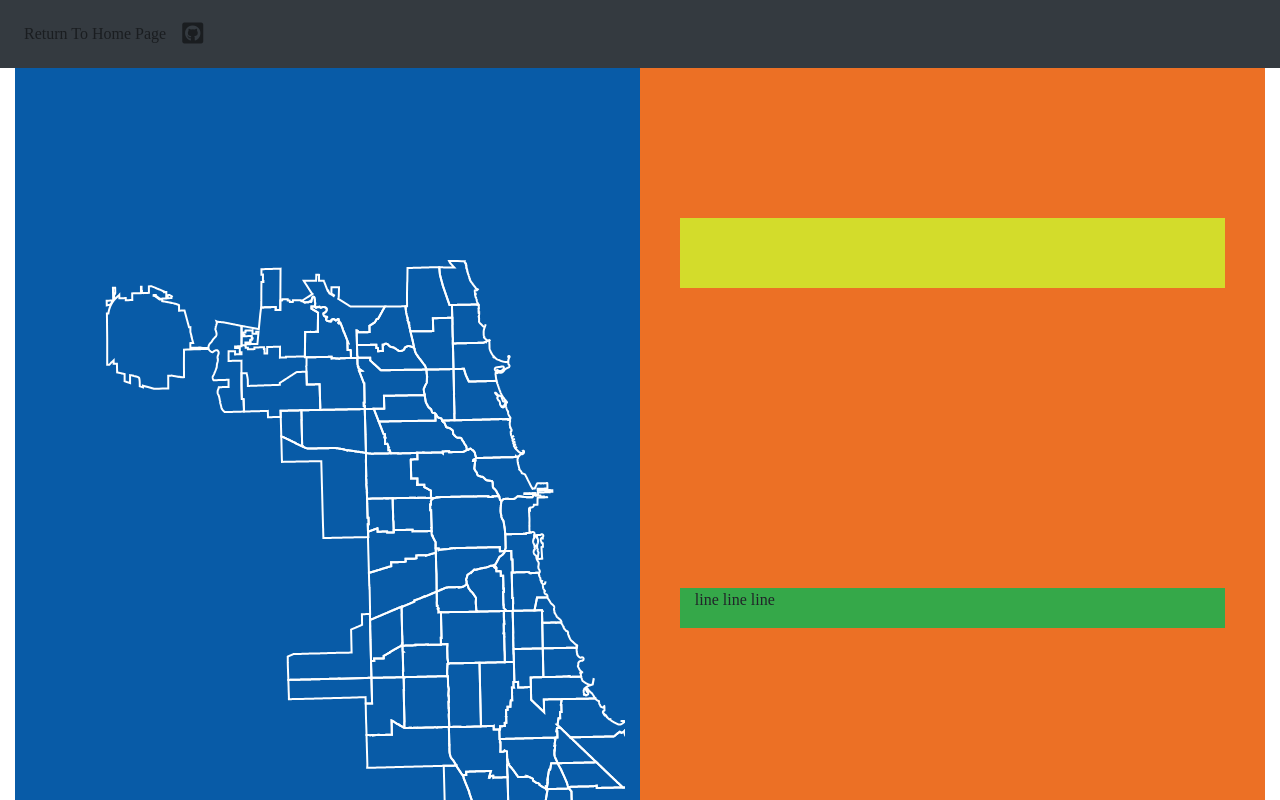
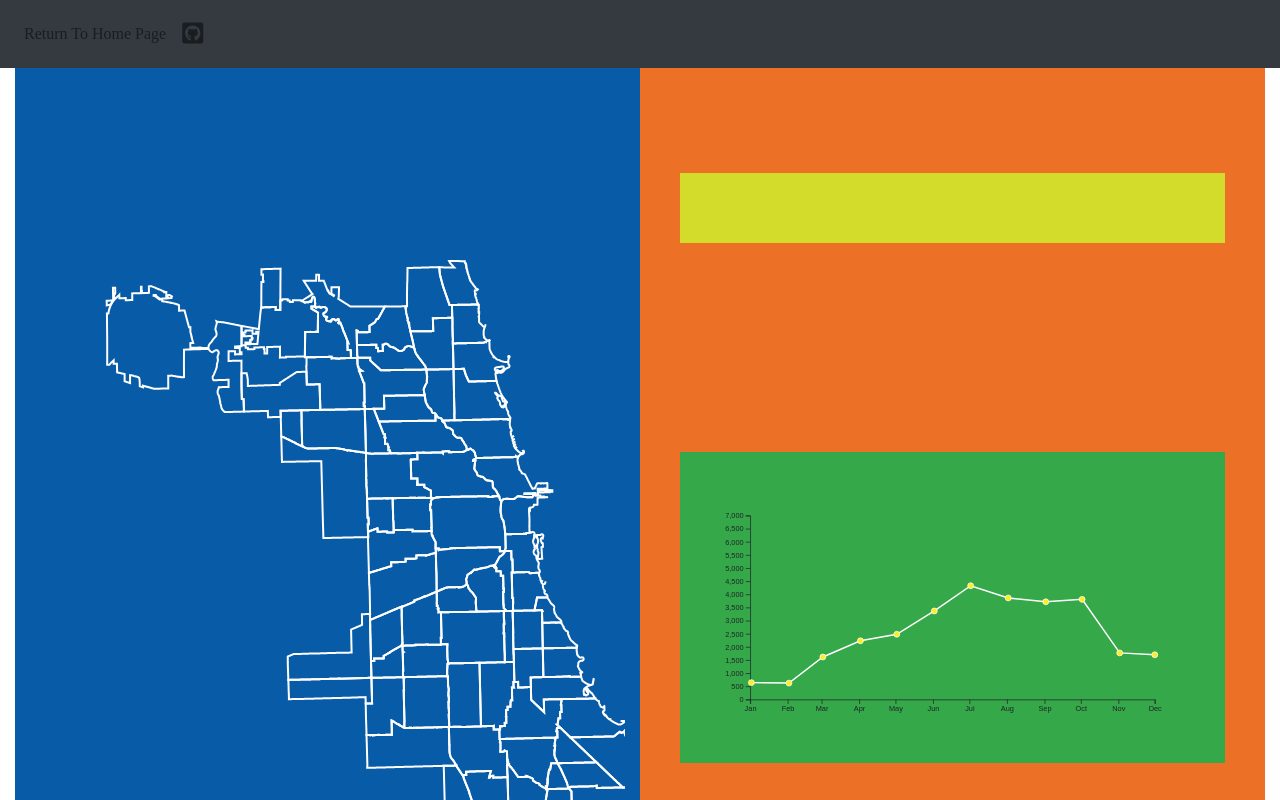
Before and after one commit to data-driven-dorks/Chicago-Rats-Be-Gone-Dashboard, a website built with webpack: page src/index.html in a window 1280 px wide. Shown: the top 800 px of the page. Built offline with nearby package versions, Linux system fonts and the light colour scheme; a web font is replaced by a local one; what d3-simple-slider would draw is missing.

Commit message:
chained slider and line chart, using a hacky method, but it works

```diff
--- a/src/index.html
+++ b/src/index.html
@@ -35,7 +35,6 @@
             </div>
             <div class="line-section col-12 col-sm-11 align-items-center justify-content-center">
                 <!-- Number of Rat Complaints -->
-                <p>line line line</p>
             </div>
             <div class="stacked-bar-section col-12 col-sm-11 align-items-center justify-content-center">
                 <!-- Stacked Bar Chart -->
--- /dev/null
+++ b/src/js/charts/line.js
@@ -0,0 +1,190 @@
+import * as d3 from "d3";
+
+export default class lineChart {
+    constructor(canvas, width, height, margin) {
+        this.canvas = canvas;
+        this.width = width;
+        this.height = height;
+        this.margin = margin;
+        this.graphWidth = this.width - this.margin.left - this.margin.right;
+        this.graphHeight = this.height - this.margin.top - this.margin.bottom;
+        this.graphed = false;
+    };
+
+    graphSetup() {
+        this.graph = this.canvas.append("g")
+            .attr("tranform", `translate(${this.margin.left}, ${this.margin.top})`);
+    };
+
+    graphScales() {
+        const dateExtent = d3.extent(this.data, d => d.date)
+            .map(e => new Date(e));
+        const countMax = 7000;
+
+        this.x = d3.scaleTime()
+            .domain(dateExtent)
+            .range([this.margin.left, this.graphWidth + this.margin.left])
+            .nice();
+
+        this.y = d3.scaleLinear()
+            .domain([0, countMax])
+            .range([this.graphHeight + this.margin.top, this.margin.top])
+            .nice();
+    };
+
+    graphAxes() {
+        this.xAxisGroup = this.graph.append("g")
+            .attr("transform", `translate(0, ${this.margin.top + this.graphHeight})`);
+        this.yAxisGroup = this.graph.append("g")
+            .attr("transform", `translate(${this.margin.left}, 0)`);
+
+        const xAxis = d3.axisBottom(this.x)
+            .tickFormat(d3.timeFormat("%b"));
+        const yAxis = d3.axisLeft(this.y);
+
+        this.xAxisGroup.call(xAxis)
+            .attr("class", "ticks-style");
+        this.yAxisGroup.call(yAxis)
+            .attr("class", "ticks-style");
+    };
+
+    graphLine() {
+        const timeLine = d3.line()
+            .x(d => this.x(new Date(d.date)))
+            .y(d => this.y(d.count));
+
+        this.timePath = this.graph.append("path")
+            .datum(this.data)
+            .attr("d", timeLine)
+            .attr("stroke", "white")
+            .attr("stroke-width", 2)
+            .attr("fill", "none");
+
+        const l = this.timePath.node().getTotalLength();
+
+        this.timePath.attr("stroke-dasharray", `${l}, ${l}`)
+            .attr("stroke-dashoffset", l);
+
+        this.timePath.transition()
+            .duration(2000)
+            .attr("stroke-dashoffset", 0);
+
+        setTimeout(() => {
+            this.graphCircles()
+        }, 2000);
+    };
+
+    graphCircles() {
+        if (this.circles) this.circles.remove();
+        this.circles = this.graph.selectAll("circle")
+            .data(this.data)
+            .enter()
+            .append("circle")
+            .attr("r", 0)
+            .attr("cx", d => this.x(new Date(d.date)))
+            .attr("cy", d => this.y(d.count))
+            .attr("class", "cursor-pointer")
+            .attr("stroke", "white")
+            .attr("stroke-width", 1);
+
+        this.circles.transition()
+            .duration(500)
+            .attr("r", 4)
+            .attr("fill", "rgb(252, 238, 33)");
+
+        this.circles.on("mouseover", this.handleMouseOver.bind(this))
+            .on("mouseout", this.handleMouseOut);
+    };
+
+    handleMouseOver(d, i, n) {
+        const months = [
+            "January",
+            "February",
+            "March",
+            "April",
+            "May",
+            "June",
+            "July",
+            "August",
+            "September",
+            "October",
+            "November",
+            "December"
+        ];
+
+        d3.select(n[i])
+            .attr("r", 7)
+            .attr("fill", "rgb(229, 75, 39)");
+
+        this.graph.append("foreignObject")
+            .attr("width", 160)
+            .attr("height", 50)
+            .attr("id", `t-${d.date}-${d.count}-${i}`)
+            .attr("x", this.x(new Date(d.date)) - 70)
+            .attr("y", this.y(d.count) - 60)
+            .html(() => {
+                return `<div class="tip-style">${months[(new Date(d.date)).getMonth()]}: ${d.count}</div>`;
+            });
+    };
+
+    handleMouseOut(d, i, n) {
+        d3.select(this)
+            .attr("r", 4)
+            .attr("fill", "rgb(252, 238, 33)");
+
+        d3.select(`#t-${d.date}-${d.count}-${i}`)
+            .remove();
+    };
+
+    // graphAxesLabel() {
+    //     this.graph.append("text")
+    //         .text("Time")
+    //         .attr("text-anchor", "middle")
+    //         .attr("transform", `translate(${this.width / 1.9}, ${this.margin.bottom * 1.5 + this.graphHeight})`)
+    //         .attr("font-size", "14")
+    //         .attr("fill", "white");
+
+    //     this.graph.append("text")
+    //         .text("Complaint Count")
+    //         .attr("text-anchor", "middle")
+    //         .attr("transform", `translate(${this.margin.left / 4}, ${this.height / 1.9})rotate(-90)`)
+    //         .attr("font-size", "14")
+    //         .attr("fill", "white");
+    // };
+
+    // graphInfo() {
+    //     this.graph.append("text")
+    //         .text("Number of Rat Complaints Peaked in 2017 and Appeared to Have a Seasonal Pattern")
+    //         .attr("text-anchor", "middle")
+    //         .attr("transform", `translate(${this.width / 2}, ${this.margin.top / 3})`)
+    //         .attr("font-size", "20")
+    //         .attr("fill", "white");
+
+    //     this.graph.append("text")
+    //         .text("Monthly rat complaint counts from 2014 to 2018 in Chicago")
+    //         .attr("text-anchor", "middle")
+    //         .attr("transform", `translate(${this.width / 2}, ${this.margin.top / 1.5})`)
+    //         .attr("font-size", "16")
+    //         .attr("fill", "white");
+
+    //     this.graph.append("text")
+    //         .html(() => "Source: <a class='chart-source' href='https://data.cityofchicago.org/Service-Requests/311-Service-Requests-Rodent-Baiting-No-Duplicates/uqhs-j723'>Chicago Data Portal</a>")
+    //         .attr("text-anchor", "middle")
+    //         .attr("transform", `translate(${this.width / 1.19}, ${this.height - this.margin.bottom / 5})`)
+    //         .attr("font-size", "14")
+    //         .attr("fill", "white");
+    // };
+
+    grapher(newData) {
+        if (this.xAxisGroup) this.xAxisGroup.remove();
+        if (this.yAxisGroup) this.yAxisGroup.remove();
+        if (this.timePath) this.timePath.remove();
+        if (this.circles) this.circles.remove();
+        this.data = newData;
+        this.graphSetup();
+        this.graphScales();
+        this.graphAxes();
+        this.graphLine();
+        this.graphed = true;
+    };
+};
--- a/src/js/index.js
+++ b/src/js/index.js
@@ -4,39 +4,56 @@ import "../css/style.css";
 import ratfavi from "../img/ratfavi.png";
 
 import * as d3 from "d3";
+import { sliderHorizontal } from "d3-simple-slider";
 import ChicagoMap from "./charts/chicagoMap";
-import { sliderHorizontal } from "d3-simple-slider";
+import LineChart from "./charts/line";
 
 /* Images */
 let favicon = document.getElementById("favicon");
 favicon.href = ratfavi;
 
 /* Data */
-const files = ["data/chicago_community_boundaries.geojson"];
+const files = ["data/chicago_community_boundaries.geojson", "data/year_chicago_5_year_complaints_by_date.json"];
 
 /* Plot */
 Promise.all(files.map(path => d3.json(path)))
     .then(res => {
         const dataChicago = res[0];
-
-        sliderGenerate();
-        window.addEventListener("resize", () => {
-            document.querySelector(".slider-width-getter").remove();
-            sliderGenerate();
-        });
+        const annualTotal = res[1];
 
        /* Chicago Map */
-        const mapMargin = { left: 75, right: 75, top: 75, bottom: 75 }
+        const mapMargin = { left: 75, right: 75, top: 75, bottom: 75 };
         const mapWidth = 700;
         const mapHeight = 1000;
         const mapScale = 100500;
         let mapCanvas = d3.select(".chicago-map-section")
             .append("svg")
             .attr("width", mapWidth)
-            .attr("height", mapHeight)
+            .attr("height", mapHeight);
         const chicagoMap = new ChicagoMap(dataChicago, mapCanvas, mapWidth, mapHeight, mapMargin, mapScale);
         chicagoMap.grapher();
-        responsivefy(mapCanvas);
+        responsivefy(chicagoMap.canvas);
+
+        /* Line Chart */
+        const year2014 = annualTotal.filter(d => d.year == 2014);
+        const lineMargin = { left: 75, right: 75, top: 75, bottom: 75 };
+        const lineWidth = 700;
+        const lineHeight = 400;
+        let lineCanvas = d3.select(".line-section")
+            .append("svg")
+            .attr("class", "remove-line")
+            .attr("width", lineWidth)
+            .attr("height", lineHeight);
+        const lineChart = new LineChart(lineCanvas, lineWidth, lineHeight, lineMargin);
+        lineChart.grapher(year2014);
+        responsivefy(lineChart.canvas);
+
+        /* Slider Chart */
+        sliderGenerate(annualTotal, lineChart);
+        window.addEventListener("resize", () => {
+            document.querySelector(".slider-width-getter").remove();
+            sliderGenerate(annualTotal, lineChart);
+        });
     })
     .catch(err => {
         alert("Something went wrong...");
@@ -71,13 +88,12 @@ function sliderWidthRatio() {
         return 0.85;
     } else {
         return 0.8;
-    }
+    };
 }
 
 /* Slider Generator */
-function sliderGenerate() {
+function sliderGenerate(annualTotal, lineChart) {
     let sliderContainerWidth = document.querySelector(".slider-section").offsetWidth
-    console.log(sliderContainerWidth);
 
     const slider = sliderHorizontal()
         .min(2014)
@@ -87,13 +103,17 @@ function sliderGenerate() {
         .ticks(5)
         .tickFormat(d3.format(".0f"))
         .on("onchange", val => {
-        console.log(`You changed to ${val}`);
+            const yearData = annualTotal.filter(d => d.year == val);
+
+            /* Line Chart Update */
+            lineChart.grapher(yearData);
         });
+
     const sliderCanvas = d3.select(".slider-section")
          .append("svg")
          .attr("class", "slider-width-getter")
          .attr("width", sliderContainerWidth * 1.5)
-         .attr("height", 70)
+         .attr("height", 70);
     sliderCanvas.append("g")
         .attr("transform", `translate(${sliderContainerWidth * 0.05}, 20)`)
         .call(slider);
```
Also changed, not shown: src/data/year_chicago_5_year_complaints_by_date.json (added, +1 -0 lines), src/js/charts/slider.js (deleted). Lines whose indentation alone changed are shown as unchanged.
